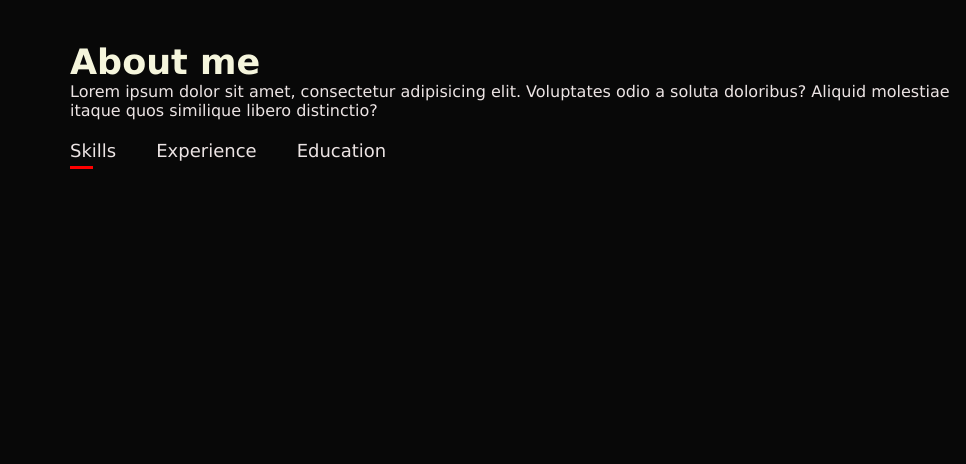
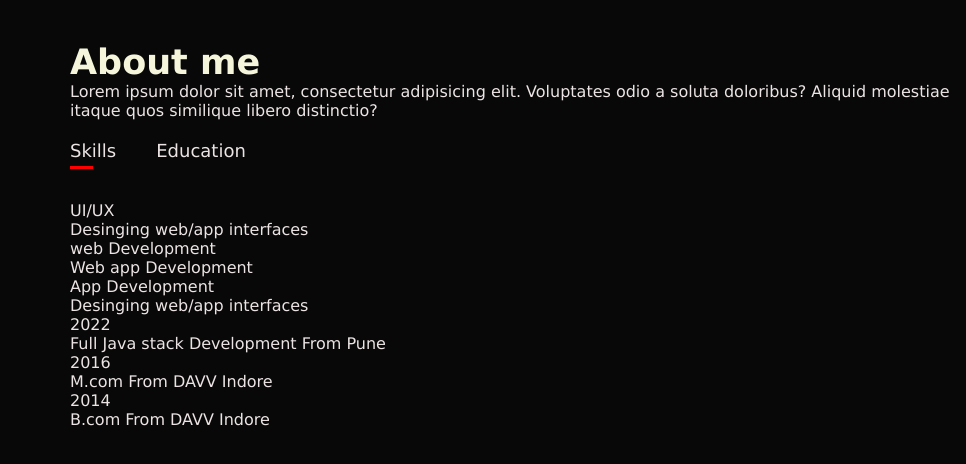
Before and after one commit to kalpanamaurya/Frontend_Practice, a plain HTML site: page Mini Projects/JS-Portfolio/index.html in a window 1280 px wide. Shown: the part 208-672 px from the top of the page, 314-1280 px from the left. Drawn offline with Linux system fonts and the light colour scheme.

Commit message:
update html

```diff
--- a/Mini Projects/JS-Portfolio/index.html
+++ b/Mini Projects/JS-Portfolio/index.html
@@ -41,9 +41,23 @@
 
                 <div class="tab-title">
                     <p class="tab-links active-link"> Skills</p>
-                    <p class="tab-links">Experience</p>
                     <p class="tab-links">Education</p>
                 </div>
+                <div class="tab-contents">
+                    <ul>
+                        <li><span>UI/UX</span><br> Desinging web/app interfaces</li>
+                        <li><span>web Development</span><br> Web app Development</li>
+                        <li><span>App Development</span><br> Desinging web/app interfaces</li>
+                    </ul>
+                </div>
+                <div class="tab-contents">
+                    <ul>
+                        <li><span>2022</span><br> Full Java stack Development From Pune</li>
+                        <li><span>2016</span><br> M.com From DAVV Indore</li>
+                        <li><span>2014</span><br> B.com From DAVV Indore</li>
+                    </ul>
+                </div>
+
             </div>
         </div>
     </div>
```
